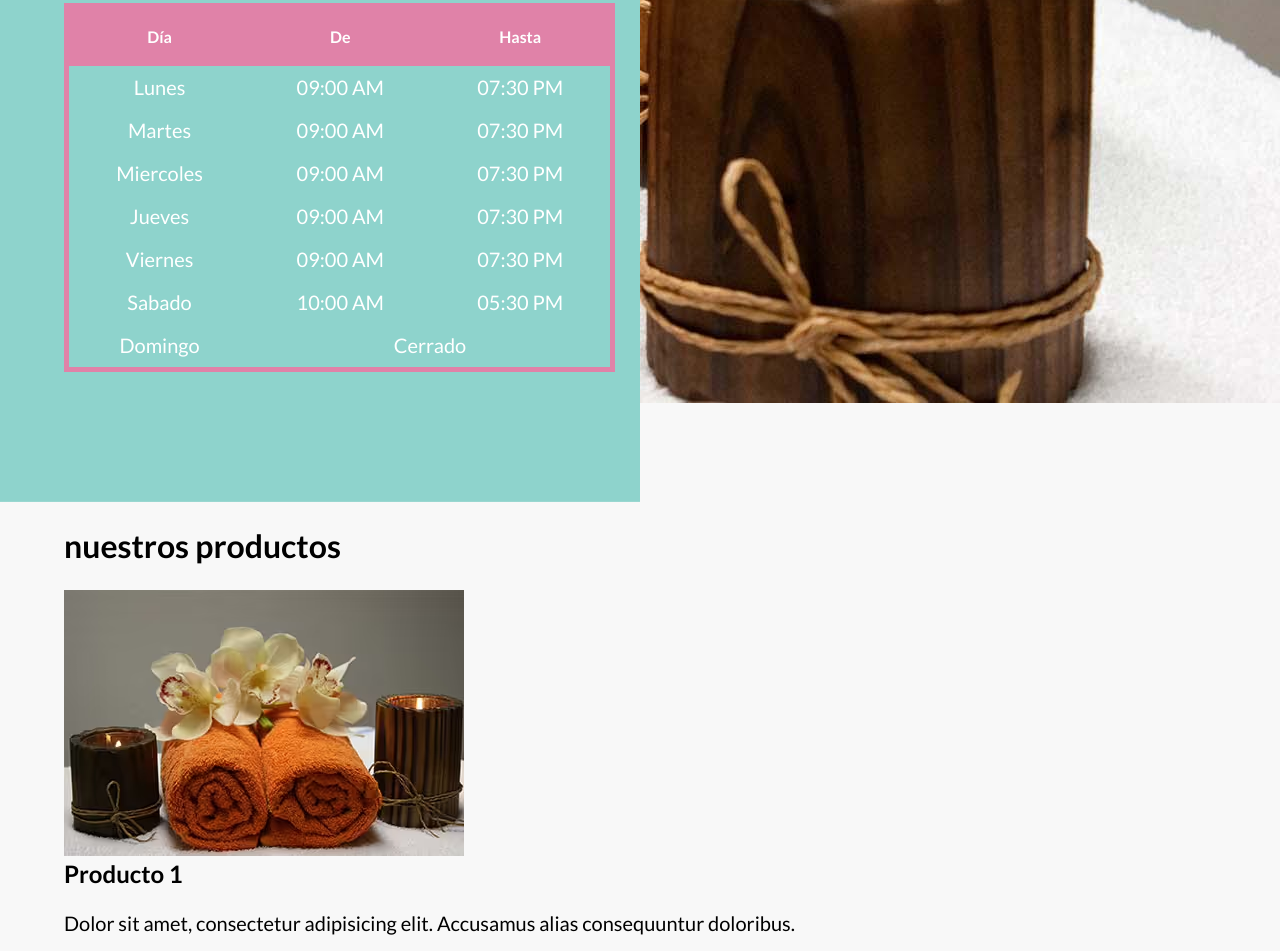
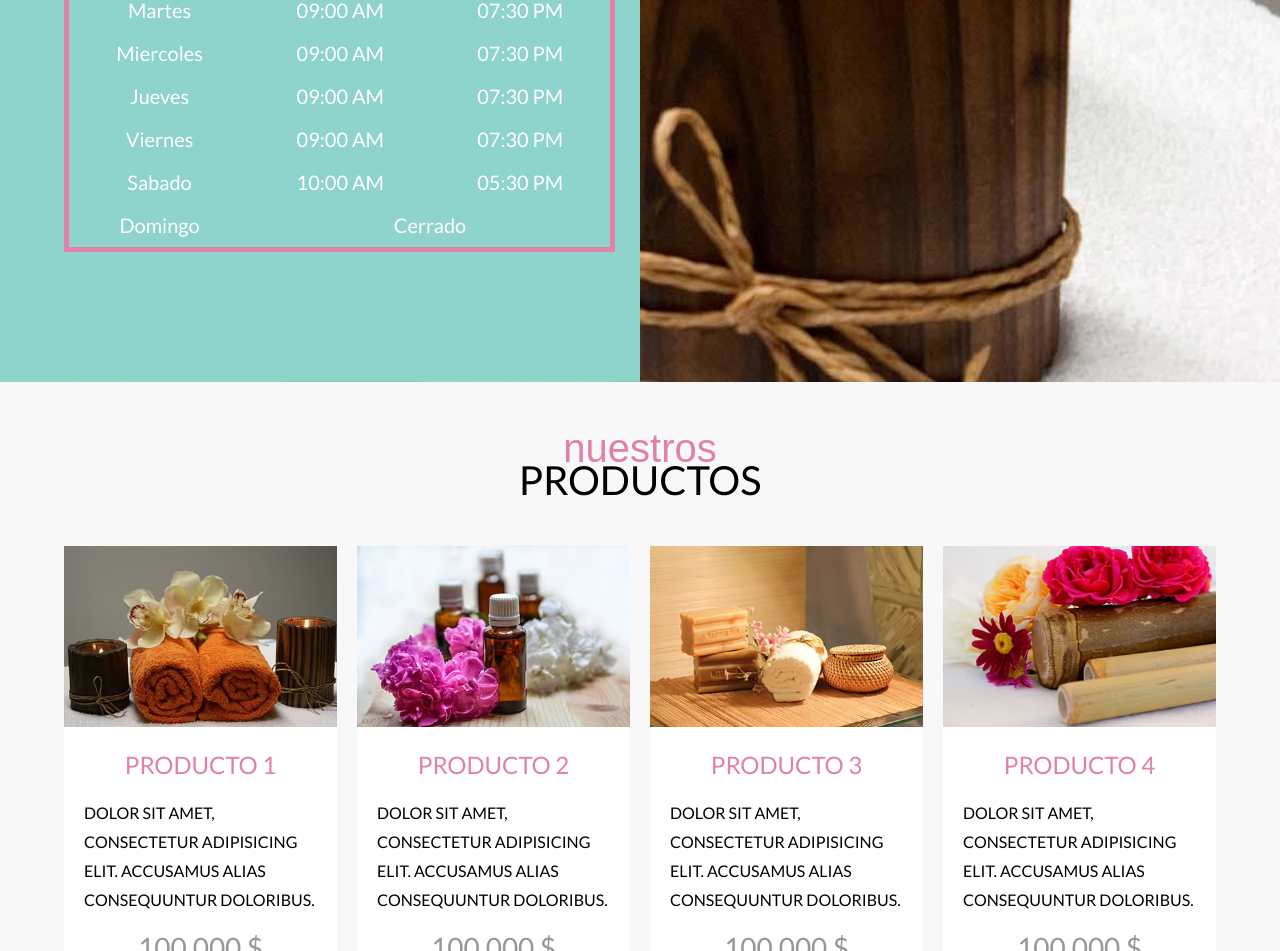
Before and after one commit to dolivare5/carlolina-spa, a website: page index.html in a window 1280 px wide. Shown: the part 2665-3616 px from the top of the page. Drawn offline with Linux system fonts and the light colour scheme; a web font is replaced by a local one.

Commit message:
Commit Nro. 18. Le di estilos a la sección de productos. También modifiqué un poco la sección de horarios y le quité el espacio en blanco dándole una altura fija al contenedor y cambiando un poco los porcentajes del background. Por último agregué transiciones a las imágenes.

```diff
--- a/index.html
+++ b/index.html
@@ -161,11 +161,13 @@
             <h2 class="productos__heading">nuestros <span>productos</span></h2>
             <div class="productos__grid">
                 <div class="producto">
+                    <div class="producto__mask">
                         <picture>
                             <source srcset="build/img/producto_01.avif" type="image/avif">
                             <source srcset="build/img/producto_01.webp" type="image/webp">
                             <img class="producto__imagen" loading="lazy" decoding="async" src="build/img/producto_01.jpg" alt="Imagen producto">
                         </picture>
+                    </div> <!-- ..producto__mask -->
 
                     <div class="producto__contenido">
                         <h3 class="producto__nombre">Producto 1</h3>
@@ -177,11 +179,14 @@
                 </div> <!-- .producto -->
 
                 <div class="producto">
+
+                    <div class="producto__mask">
                         <picture>
                             <source srcset="build/img/producto_02.avif" type="image/avif">
                             <source srcset="build/img/producto_02.webp" type="image/webp">
                             <img class="producto__imagen" loading="lazy" decoding="async" src="build/img/producto_02.jpg" alt="Imagen producto">
                         </picture>
+                    </div> <!-- .producto__mask -->
 
                     <div class="producto__contenido">
                         <h3 class="producto__nombre">Producto 2</h3>
@@ -193,11 +198,14 @@
                 </div> <!-- .producto -->
 
                 <div class="producto">
+
+                    <div class="producto__mask">
                         <picture>
                             <source srcset="build/img/producto_03.avif" type="image/avif">
                             <source srcset="build/img/producto_03.webp" type="image/webp">
                             <img class="producto__imagen" loading="lazy" decoding="async" src="build/img/producto_03.jpg" alt="Imagen producto">
                         </picture>
+                    </div> <!-- .producto__mask -->
 
                     <div class="producto__contenido">
                         <h3 class="producto__nombre">Producto 3</h3>
@@ -209,11 +217,14 @@
                 </div> <!-- .producto -->
 
                 <div class="producto">
+
+                    <div class="producto__mask">
                         <picture>
                             <source srcset="build/img/producto_04.avif" type="image/avif">
                             <source srcset="build/img/producto_04.webp" type="image/webp">
                             <img class="producto__imagen" loading="lazy" decoding="async" src="build/img/producto_04.jpg" alt="Imagen producto">
                         </picture>
+                    </div> <!-- .producto__mask -->
 
                     <div class="producto__contenido">
                         <h3 class="producto__nombre">Producto 4</h3>
--- a/src/scss/ui/03-bienvenida/_bienvenida.scss
+++ b/src/scss/ui/03-bienvenida/_bienvenida.scss
@@ -2,6 +2,7 @@
 @use "../../base/mixins" as m;
 
 .bienvenida{
+    padding: 2rem 0;
     text-align: center;
     &__heading{
         @include m.headingCursiva;
--- a/src/scss/ui/05-horarios/_01-horarios.scss
+++ b/src/scss/ui/05-horarios/_01-horarios.scss
@@ -2,27 +2,33 @@
 @use "../../base/mixins" as m;
 
 .horario{
-    background-image: linear-gradient(to bottom, v.$primario 0%, v.$primario 50%, transparent 50% ), url("../img/bg_horarios.jpg");
+    background-image: linear-gradient(to bottom, v.$primario 0%, v.$primario 56%, transparent 0% ), url("../img/bg_horarios.jpg");
     background-repeat: no-repeat;
-    background-position: center, bottom center;
+    background-position: 53%, bottom;
     color: v.$blanco;
 
     @include m.tablet{
         background-image: linear-gradient(to right, v.$primario 0%, v.$primario 50%, transparent 50% ), url("../img/bg_horarios.jpg");
         background-position: center, top right;
+        background-size: cover;
     }
 
     &__grid{
+
+        max-height: 168rem;
         display: grid;
         grid-template-rows: repeat(2, 1fr);
         @include m.tablet{
             grid-template-rows: unset;
-            @include m.grid(2, 5rem)
+            @include m.grid(2, 5rem);
+            max-height: unset;
         }
     }
 
     &__contenido{
-        padding: 5rem 0;
+        @include m.tablet{
+            padding: 5rem 0;
+        }
     }
 
     &__heading{
--- /dev/null
+++ b/src/scss/ui/06-productos/_01-productos.scss
@@ -0,0 +1,59 @@
+@use "../../base/variables" as v;
+@use "../../base/mixins" as m;
+
+.productos{
+    margin-top: 5rem;
+    &__heading {
+        @include m.headingCursiva;
+        margin-bottom: 5rem;
+    }
+
+    &__grid{
+        @include m.tablet{
+            @include m.grid(2, 2rem);
+        }
+
+        @include m.desktop{
+            @include m.grid(4, 2rem);
+        }
+    }
+}
+
+.producto{
+    &__contenido{
+        background: v.$blanco;
+        padding: 2rem;
+    }
+
+    &__mask{
+        overflow: hidden;
+    }
+
+    &__imagen{
+        width: 100%;
+        transition-property: transform;
+        transition-duration: 300ms;
+        &:hover{
+            transform: scale(1.2);
+        }
+    }
+
+    &__nombre{
+        @include m.heading;
+        font-size: 2.4rem;
+        color: v.$secundario;
+    }
+
+    &__descripcion{
+        font-size: 1.6rem;
+        text-transform: uppercase;
+        line-height: 1.8;
+    }
+
+    &__precio{
+        text-align: center;
+        color: v.$gris;
+        font-size: 2.8rem;
+        margin: 0;
+    }
+}
--- /dev/null
+++ b/src/scss/ui/06-productos/_index.scss
@@ -0,0 +1 @@
+@forward "01-productos";
--- a/src/scss/ui/_index.scss
+++ b/src/scss/ui/_index.scss
@@ -3,3 +3,4 @@
 @forward "03-bienvenida";
 @forward "04-cards";
 @forward "05-horarios";
+@forward "06-productos";
```
Also changed, not shown: build/css/app.css, 1 other file. Lines whose indentation alone changed are shown as unchanged.
